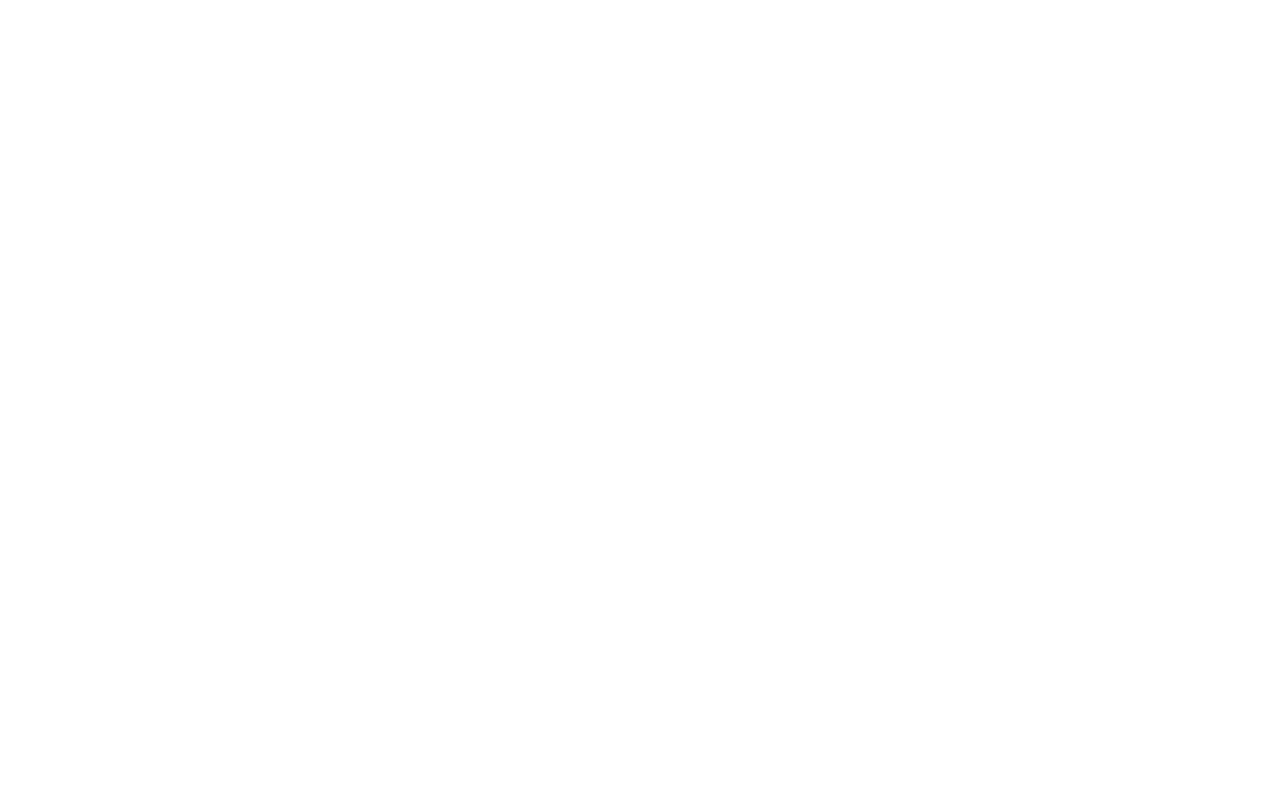
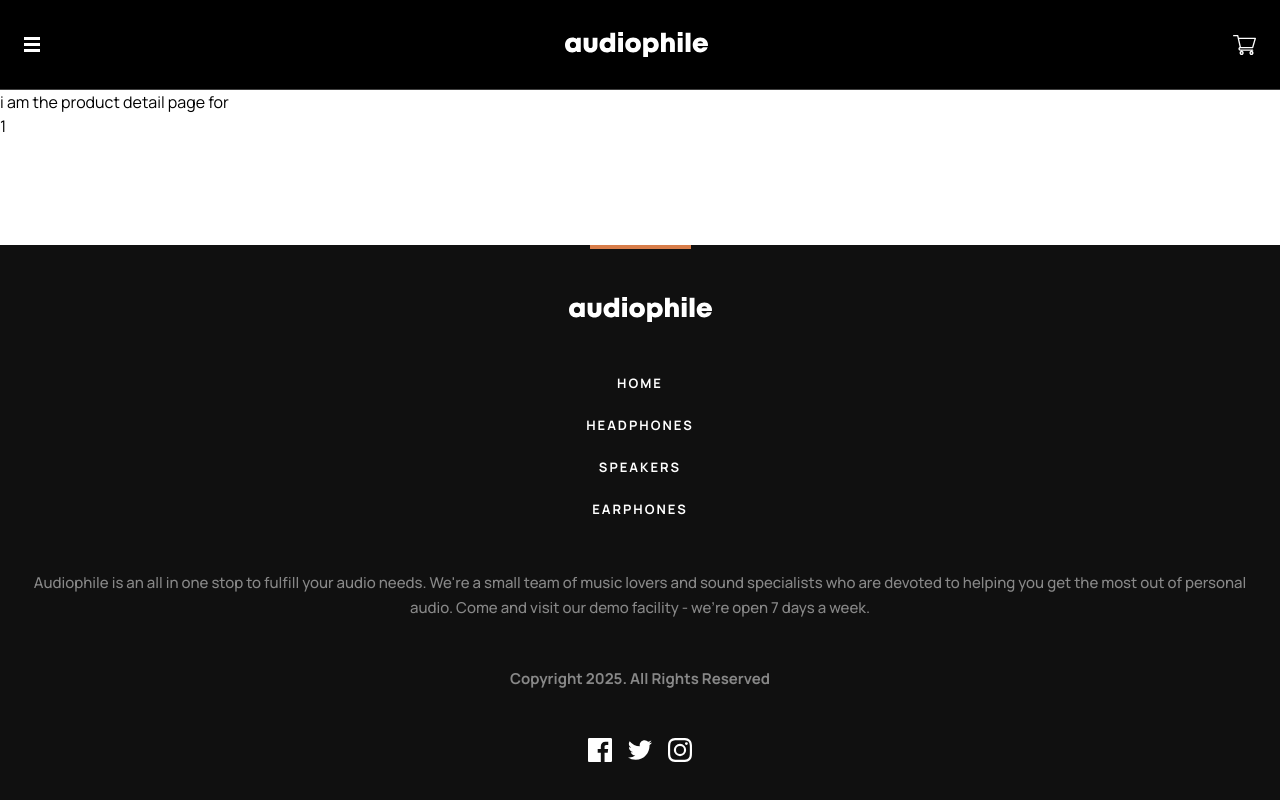
Before and after one commit to Striperoooo/ecommerce-app, a React (Vite) app: page /product/1 in a window 1280 px wide. Before the commit this address had no page. Built offline with nearby package versions, Linux system fonts and the light colour scheme.

Commit message:
Add ProductDetailPage and route to App
Introduced ProductDetailPage component and added a new route for product details in App.tsx. The page displays the product name from the URL parameters.

```diff
--- a/src/App.tsx
+++ b/src/App.tsx
@@ -1,8 +1,9 @@
 import { Routes, Route } from "react-router-dom"
+import ScrollToTop from "./hooks/ScrollToTop"
 import Layout from "./Layout"
 import Home from "./pages/Home"
 import CategoryPage from "./pages/CategoryPage"
-import ScrollToTop from "./hooks/ScrollToTop"
+import ProductDetailPage from "./pages/ProductDetailPage"
 
 export default function App() {
   return (
@@ -10,14 +11,25 @@
       <ScrollToTop />
       <Routes>
 
+
         <Route path="/" element={<Layout />} >
           <Route index element={<Home />} />
 
           <Route path="category">
-            <Route path=":categoryName" element={<CategoryPage />} />
+            <Route
+              path=":categoryName"
+              element={<CategoryPage />}
+            />
           </Route>
 
+          <Route path="product">
+            <Route
+              path=":productName"
+              element={<ProductDetailPage />}
+            />
+          </Route>
         </Route>
+
 
       </Routes>
     </>
--- /dev/null
+++ b/src/pages/ProductDetailPage.tsx
@@ -0,0 +1,14 @@
+import { useParams } from "react-router-dom"
+
+
+
+export default function ProductDetailPage() {
+    const { productName } = useParams()
+
+    return (
+        <section>
+            <h1>i am the product detail page for</h1>
+            <h2>{productName}</h2>
+        </section>
+    )
+}
```
